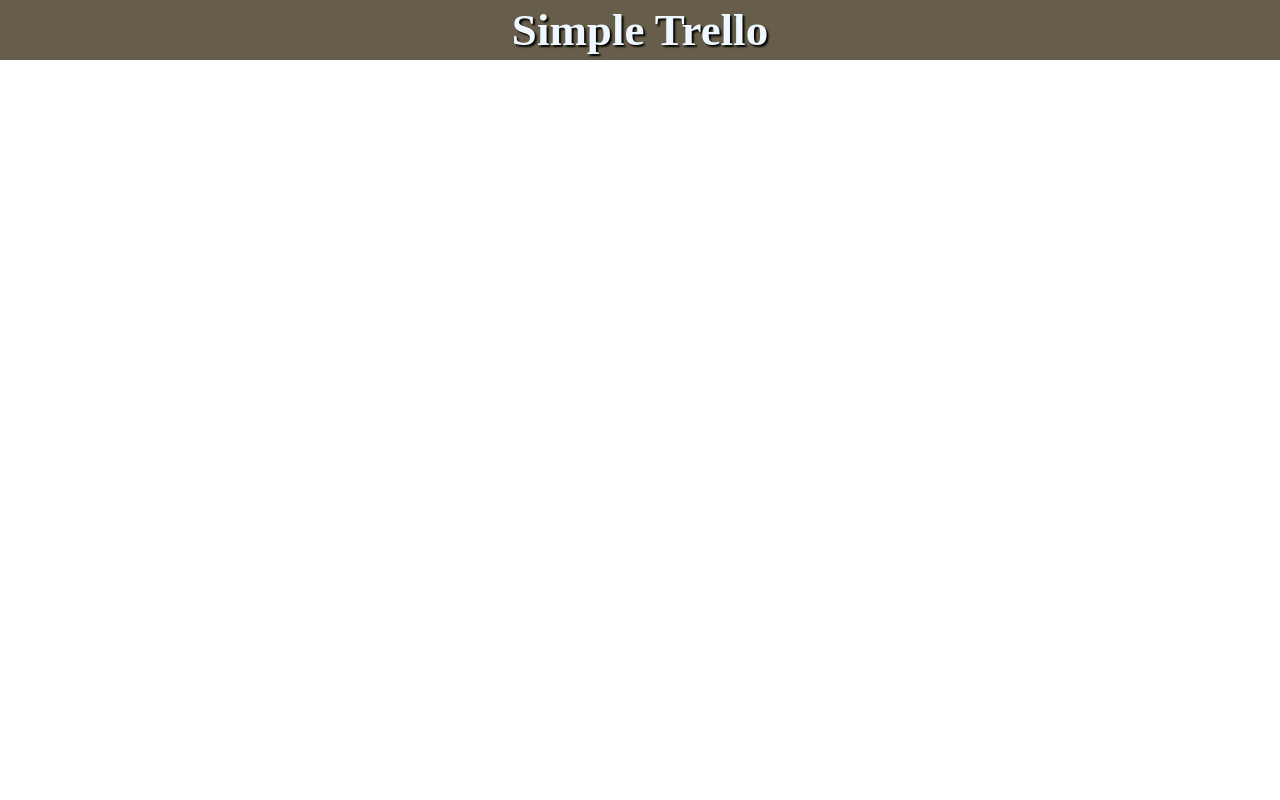
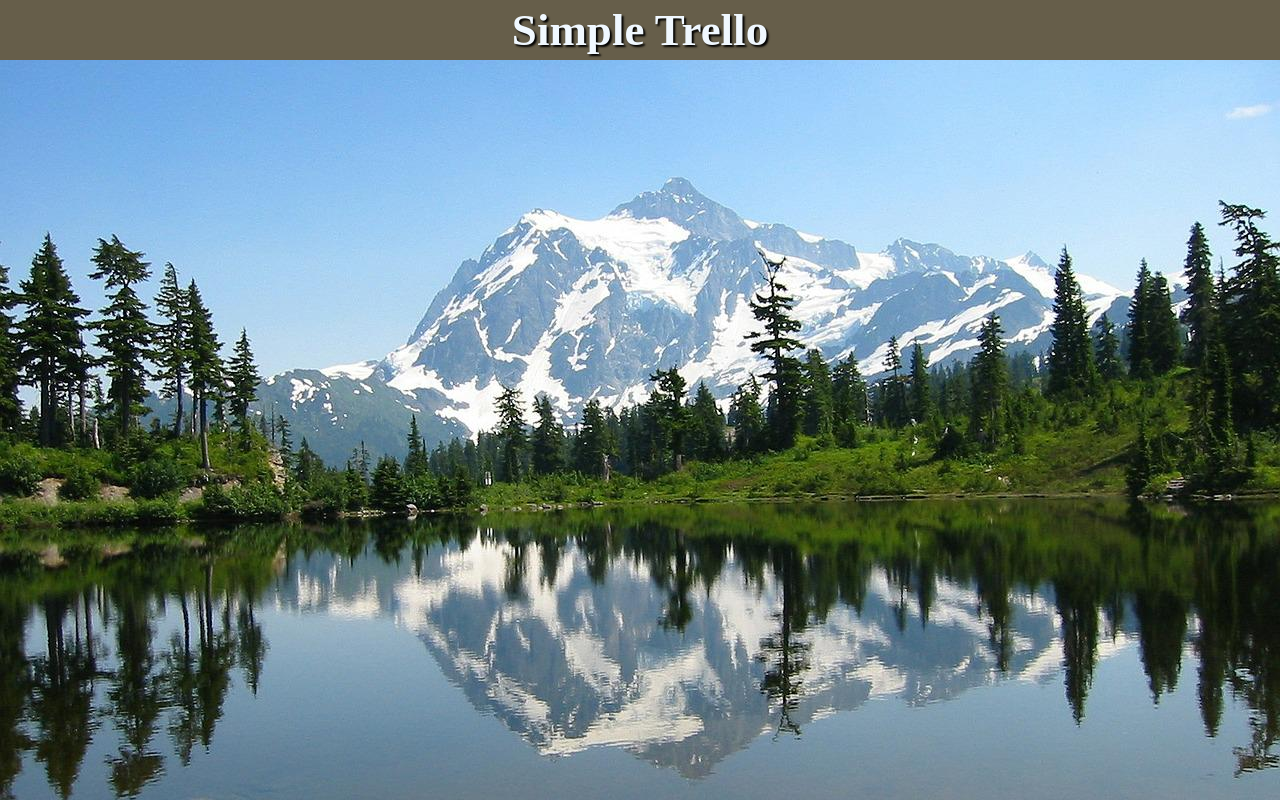
Before and after one commit to takayuki-s/trello-clone, a React (Create React App) app: page / in a window 1280 px wide. Built offline with nearby package versions, Linux system fonts and the light colour scheme.

Commit message:
背景画像の追加

```diff
--- a/src/App.js
+++ b/src/App.js
@@ -3,7 +3,7 @@
 
 function App() {
   return (
-    <div>
+    <div className="app">
       <Header />
     </div>
   );
--- a/src/index.css
+++ b/src/index.css
@@ -17,3 +17,9 @@
   margin-bottom: 50px;
   background-color: rgb(102, 94, 74);
 }
+
+.app {
+  background: url(../src/images/mountain.jpg);
+  background-repeat: no-repeat;
+  height: 100vh;
+}
```
Also changed, not shown: src/images/mountain.jpg (added).
